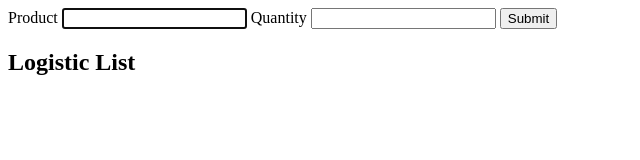
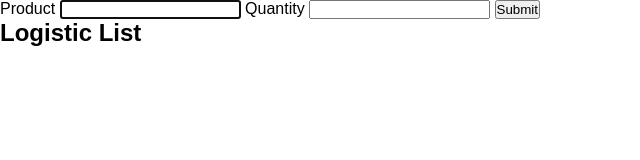
Before and after one commit to bajiff/Baji-Fundamental, a website: page 7-NewBie_Frontend_Web/BOM_DOM/day-4/index.html in a window 1280 px wide. Shown: the whole page, without its empty margins (0-640 px from the left). Drawn offline with Linux system fonts and the light colour scheme.

Commit message:
DOne->day-5

```diff
--- a/7-NewBie_Frontend_Web/BOM_DOM/day-4/index.html
+++ b/7-NewBie_Frontend_Web/BOM_DOM/day-4/index.html
@@ -3,6 +3,7 @@
 <head>
   <meta charset="UTF-8">
   <meta name="viewport" content="width=device-width, initial-scale=1.0">
+  <link rel="stylesheet" href="../style.css">
   <title>Day-4</title>
 </head>
 <body>
--- a/7-NewBie_Frontend_Web/BOM_DOM/day-4/index.js
+++ b/7-NewBie_Frontend_Web/BOM_DOM/day-4/index.js
@@ -24,9 +24,11 @@ const saveData = () => {
 
 const loadDataFromStorage = () => {
   const dataStorage = localStorage.getItem("LOGISTIC_DATA");
-
+    console.log(typeof dataStorage)
   if (dataStorage !== null) {
     const parseDataStorage = JSON.parse(dataStorage);
+
+    console.log(typeof parseDataStorage,parseDataStorage)
 
     // ! Isi dari parseDataStorage itu array dan method dibawah ini sedang membongkar dengan cara spread ...parseDataStorage lalu di push dengan cara products.push();
     products.push(...parseDataStorage);
--- /dev/null
+++ b/7-NewBie_Frontend_Web/BOM_DOM/style.css
@@ -0,0 +1,8 @@
+*{
+  padding: 0;
+  margin: 0;
+  box-sizing: border-box;
+  font-family: sans-serif;
+  list-style-type: none;
+  text-decoration: none;
+};
```
Also changed, not shown: 7-NewBie_Frontend_Web/BOM_DOM/day-1/index.html (+1 -1 lines).
